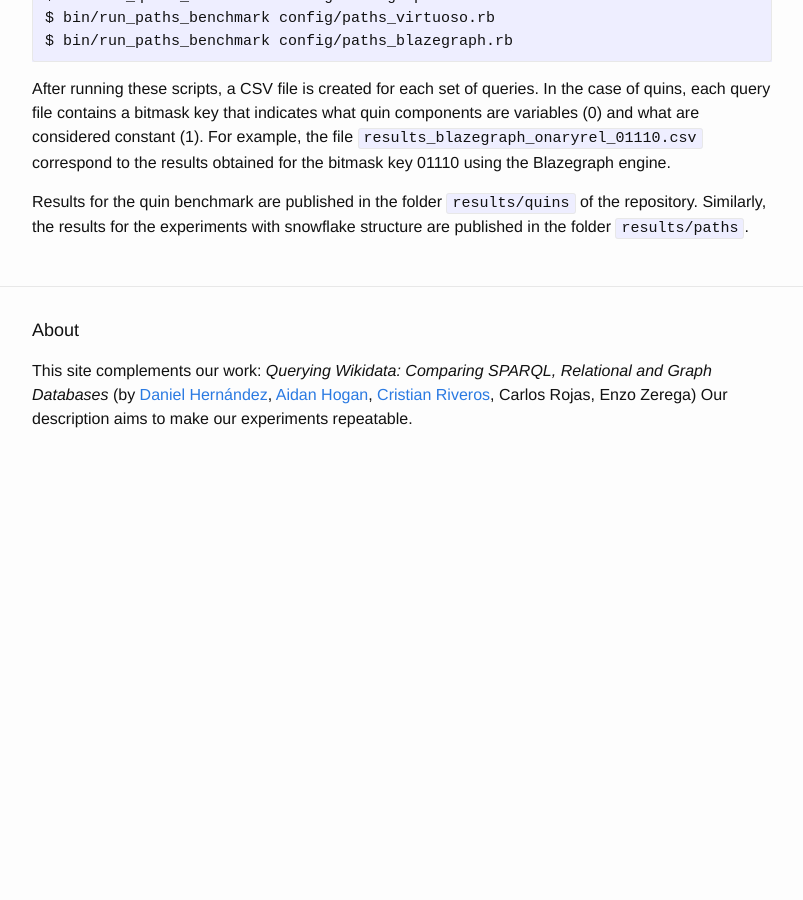
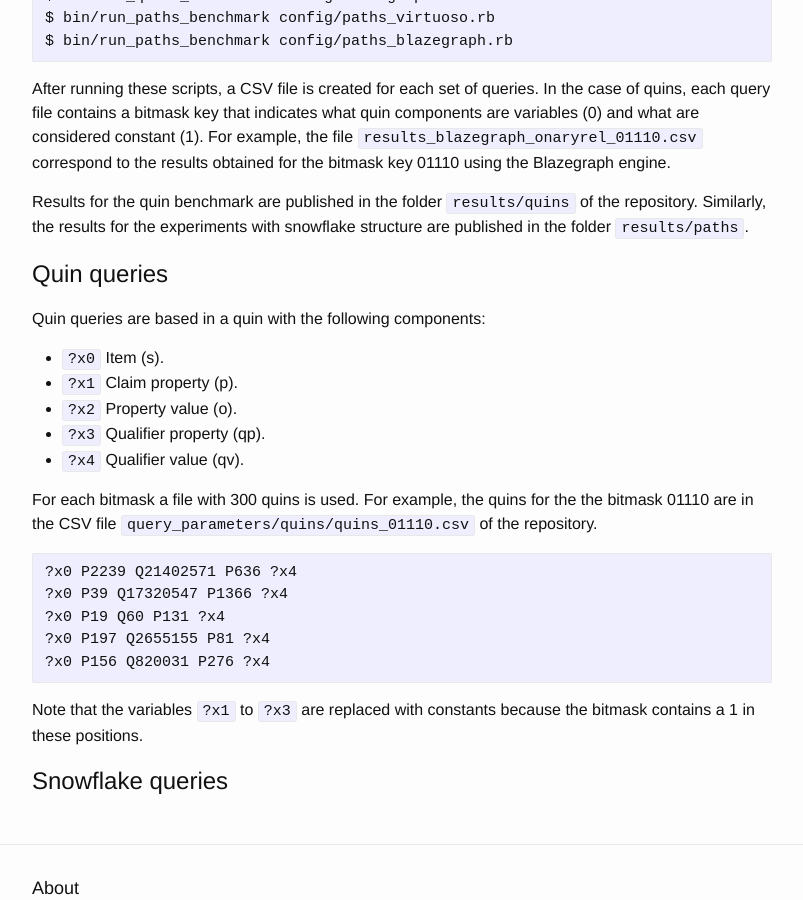
Before and after one commit to danielhz/wquery-docs, a Jekyll site: the page built from index.md, in a window 1280 px wide and 900 px high, scrolled down 4647 px. Shown: the whole window, without its empty margins (238-1041 px from the left). Built offline with Jekyll 4.4.1, drawn with Linux system fonts in a browser that asks for light colours; before the commit the page ends 5123 px from its top, so only the background shows below that.

Commit message:
Improving docs

````diff
--- a/index.md
+++ b/index.md
@@ -275,3 +275,30 @@ to the results obtained for the bitmask key 01110 using the Blazegraph engine.
 Results for the quin benchmark are published in the folder `results/quins` of
 the repository. Similarly, the results for the experiments with snowflake
 structure are published in the folder `results/paths`.
+
+## Quin queries
+
+Quin queries are based in a quin with the following components:
+
+- `?x0` Item (s).
+- `?x1` Claim property (p).
+- `?x2` Property value (o).
+- `?x3` Qualifier property (qp).
+- `?x4` Qualifier value (qv).
+
+For each bitmask a file with 300 quins is used. For example, the quins for the
+the bitmask 01110 are in the CSV file `query_parameters/quins/quins_01110.csv`
+of the repository.
+
+```
+?x0 P2239 Q21402571 P636 ?x4
+?x0 P39 Q17320547 P1366 ?x4
+?x0 P19 Q60 P131 ?x4
+?x0 P197 Q2655155 P81 ?x4
+?x0 P156 Q820031 P276 ?x4
+```
+
+Note that the variables `?x1` to `?x3` are replaced with constants because
+the bitmask contains a 1 in these positions.
+
+## Snowflake queries
````
